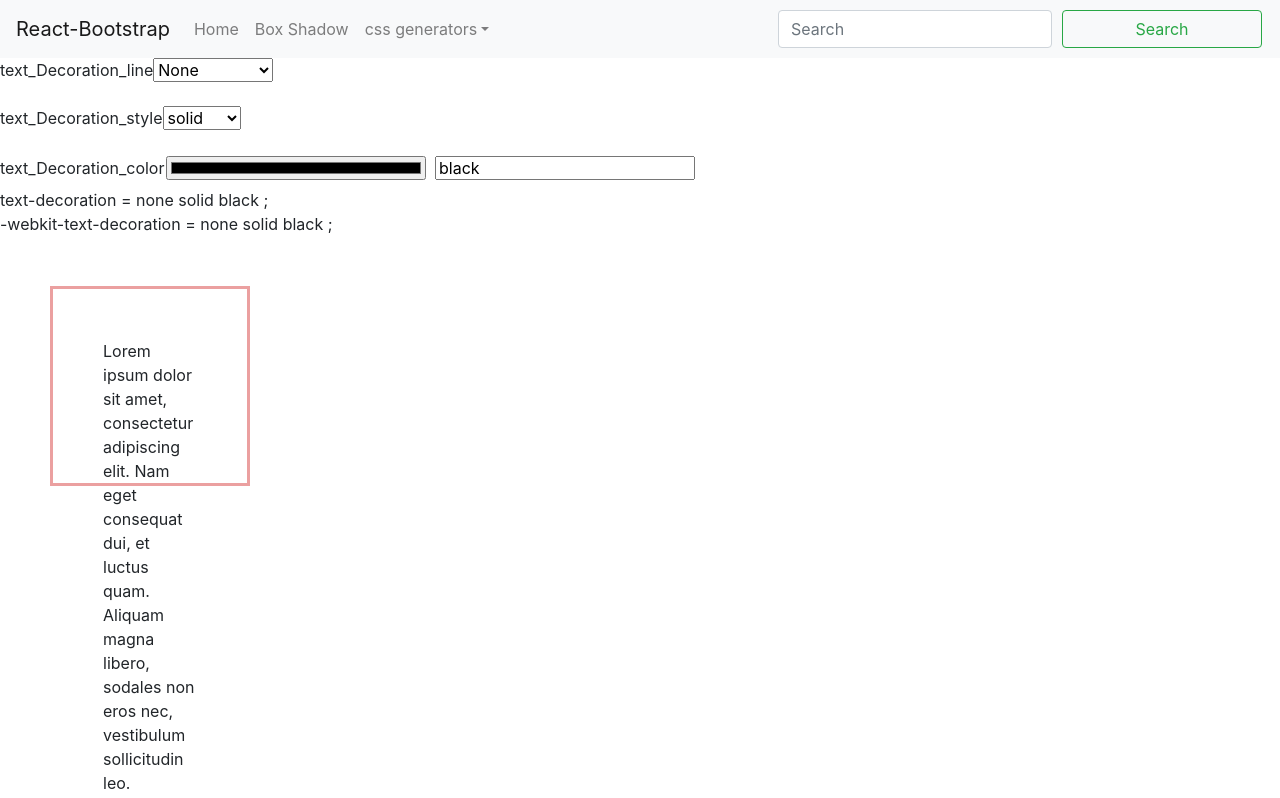
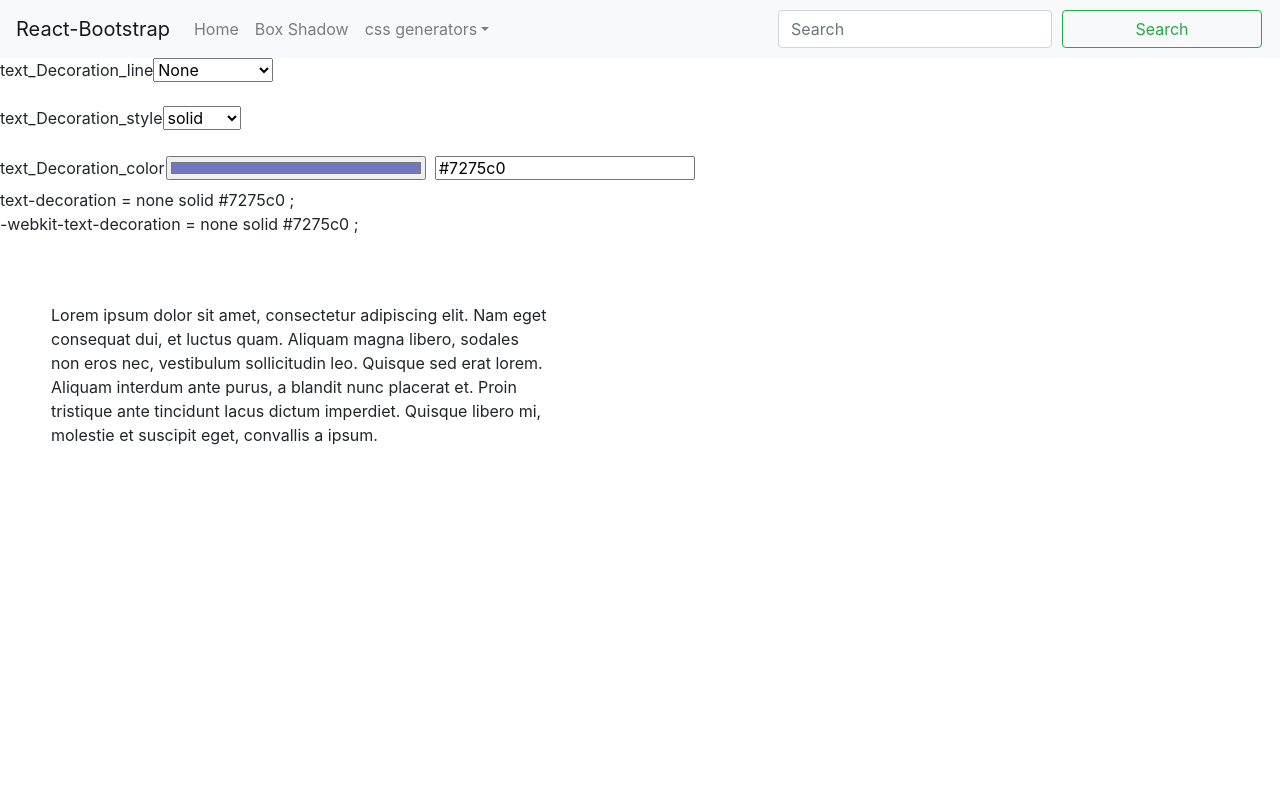
Before and after one commit to amareshsm/css-generator, a React (Create React App) app: page /TextDecoration in a window 1280 px wide. Shown: the top 798 px of the page. Built offline with nearby package versions, Linux system fonts and the light colour scheme.

Commit message:
text decor

```diff
--- a/src/Components/Outline.js
+++ b/src/Components/Outline.js
@@ -30,7 +30,7 @@ class Outline extends Component {
   }
 
   OutlineStyle() {
-    let e = document.querySelector(".font");
+    let e = document.querySelector(".outline");
     e.style.outline = `${this.state.Outline_width} ${this.state.Outline_style} ${this.state.Outline_colour}`;
     console.log(this.state.Outline);
     document.body.appendChild(e);
@@ -89,7 +89,7 @@ class Outline extends Component {
           name="Outline_colour"
         />
         <br />
-        <div className="font">
+        <div className="outline">
           {/*<p>
             Lorem ipsum dolor sit amet, consectetur adipiscing elit. Nam eget
             consequat dui, et luctus quam. Aliquam magna libero, sodales non
--- a/src/Components/TextDecoration.js
+++ b/src/Components/TextDecoration.js
@@ -7,7 +7,7 @@ class TextDecoration extends Component {
     this.state = {
       text_Decoration_line: "none",
       text_Decoration_style: "solid",
-      text_Decoration_colour: "black",
+      text_Decoration_colour: "#7275c0",
     };
     this.onChange = this.onChange.bind(this);
     this.textDecorationStyle = this.textDecorationStyle.bind(this);
@@ -30,7 +30,7 @@ class TextDecoration extends Component {
   }
 
   textDecorationStyle() {
-    let e = document.querySelector(".font");
+    let e = document.querySelector(".font-decor");
     e.style.textDecoration = `${this.state.text_Decoration_line} ${this.state.text_Decoration_style} ${this.state.text_Decoration_colour}`;
     console.log(this.state.text_Decoration);
     document.body.appendChild(e);
@@ -85,7 +85,7 @@ class TextDecoration extends Component {
           name="text_Decoration_colour"
         />
         <br />
-        <div className="font">
+        <div className="font-decor">
           <p>
             Lorem ipsum dolor sit amet, consectetur adipiscing elit. Nam eget
             consequat dui, et luctus quam. Aliquam magna libero, sodales non
--- a/src/Styles/Outline.css
+++ b/src/Styles/Outline.css
@@ -1,4 +1,4 @@
-.font {
+.outline {
   height: 200px;
   width: 200px;
   margin: 50px;
--- a/src/Styles/TextDecoration.css
+++ b/src/Styles/TextDecoration.css
@@ -1,4 +1,4 @@
-.font {
+.font-decor {
   width: 600px;
   height: 500px;
   padding: 50px;
```
